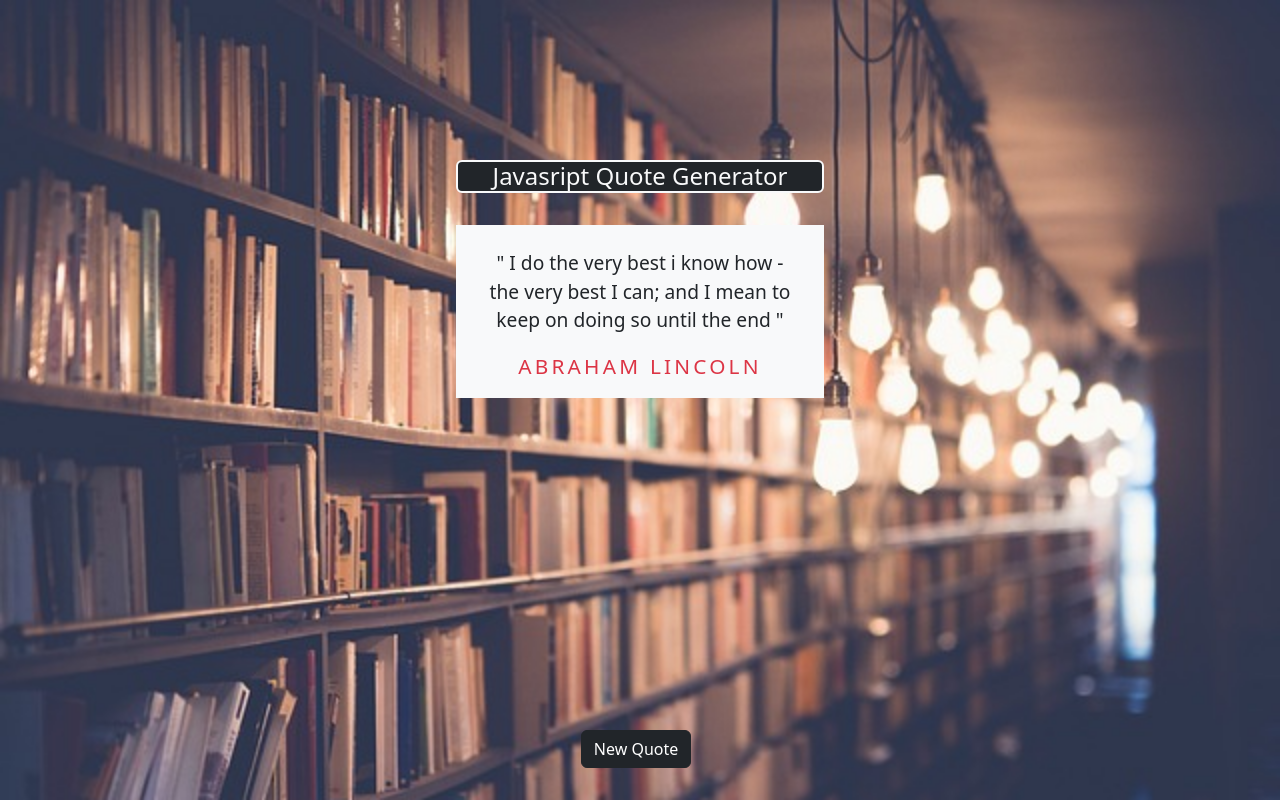
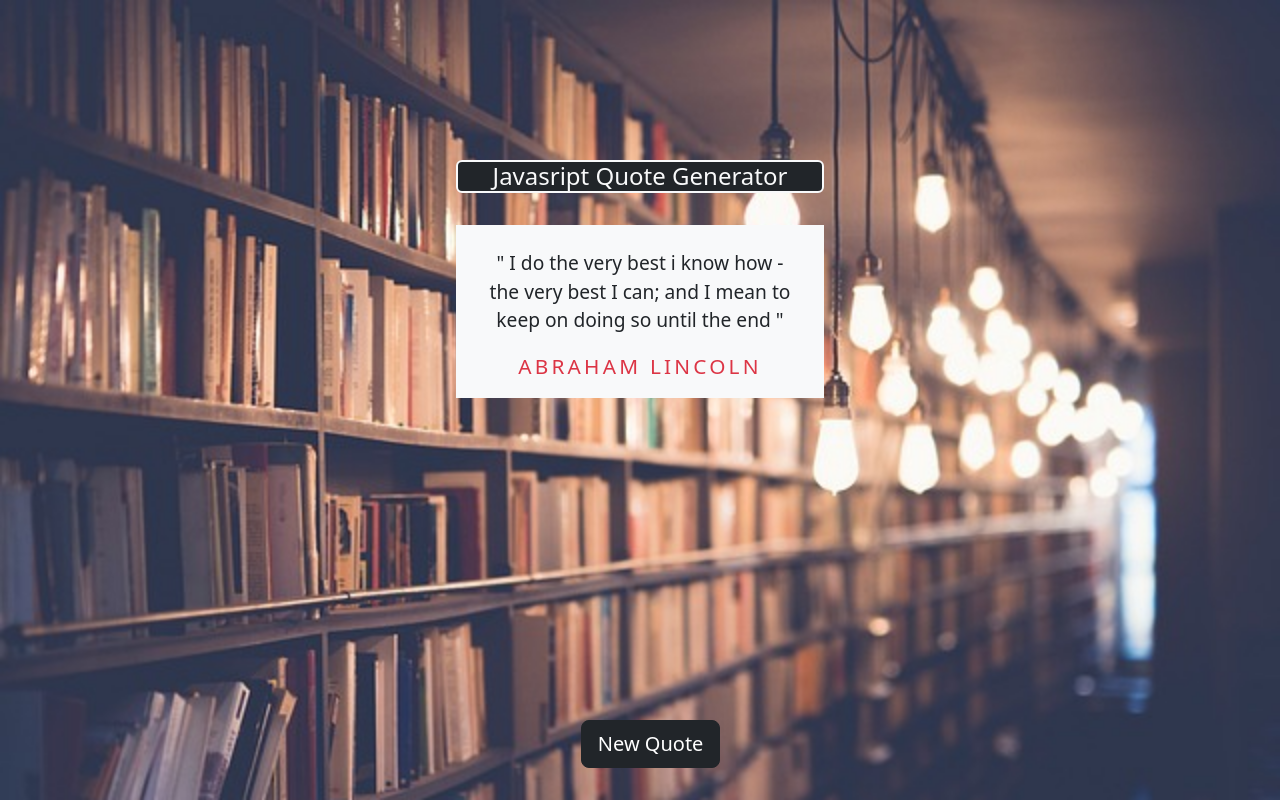
Before and after one commit to Abayo-UI/JS-Quote-Generator, a plain HTML site: page index.html in a window 1280 px wide. Drawn offline with nearby package versions, Linux system fonts and the light colour scheme.

Commit message:
Add files via upload

```diff
--- a/index.html
+++ b/index.html
@@ -40,7 +40,7 @@
             Abraham Lincoln
         </div>
         <div>
-            <button id="new-quote" class="btn btn-default btn-dark" style="position: fixed; bottom: 2rem; margin:0 7.8rem; z-index: -1;"> New Quote</button>
+            <button id="new-quote" class="btn btn-default btn-dark btn-lg" style="position: fixed; bottom: 2rem; margin:0 7.8rem; z-index: -1;"> New Quote</button>
          </div>
     </div>
 
```
